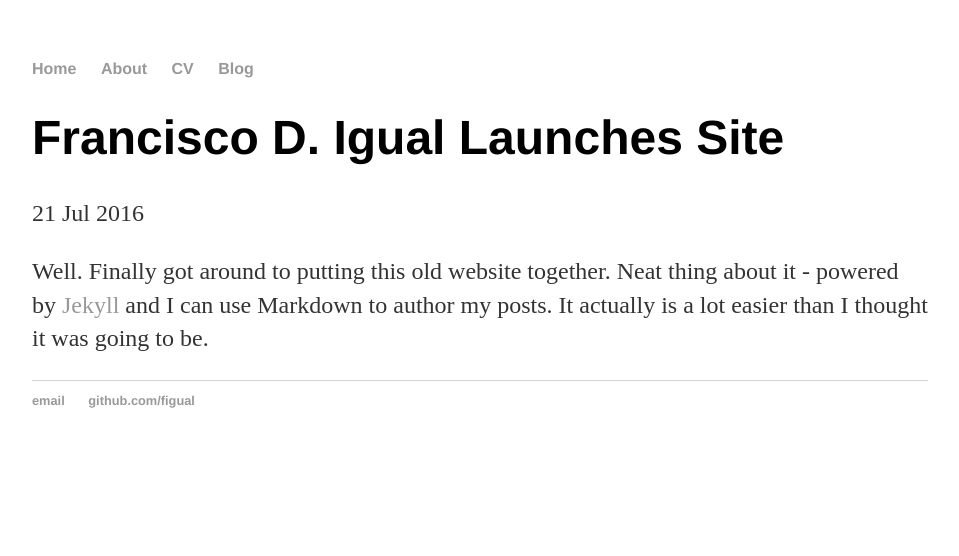
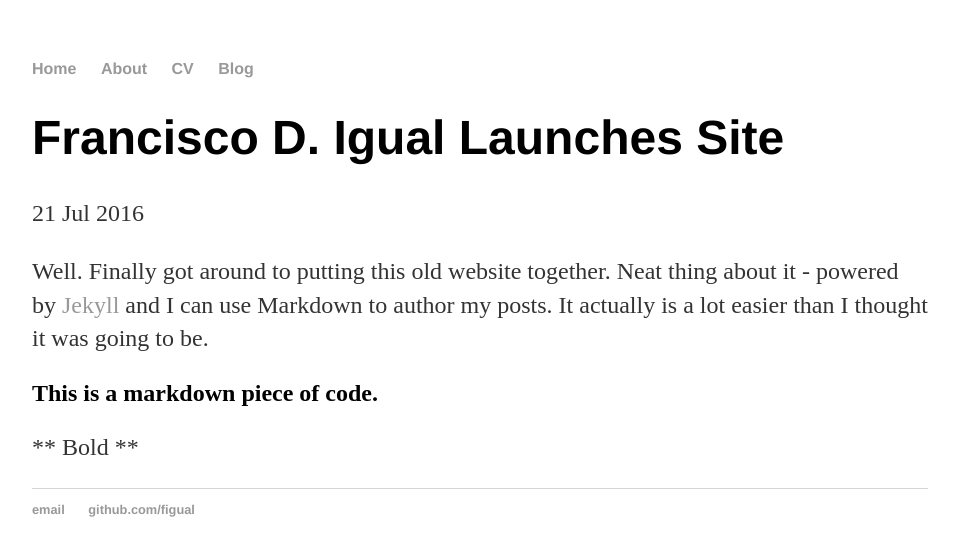
Before and after one commit to figual/figual.github.io_bkp, a Jekyll site: the page built from _posts/2016-07-21-francisco-igual-site-launched.md, in a window 1280 px wide. Shown: the top 556 px of the page, without its empty margins (160-1119 px from the left). Built offline with Jekyll 4.4.1, drawn with Linux system fonts in a browser that asks for light colours.

Commit message:
Testing Markdown code.

```diff
--- a/_posts/2016-07-21-francisco-igual-site-launched.md
+++ b/_posts/2016-07-21-francisco-igual-site-launched.md
@@ -5,3 +5,7 @@ date: 2016-07-21
 ---
 
 Well. Finally got around to putting this old website together. Neat thing about it - powered by [Jekyll](http://jekyllrb.com) and I can use Markdown to author my posts. It actually is a lot easier than I thought it was going to be.
+
+## This is a markdown piece of code.
+
+** Bold **
```
